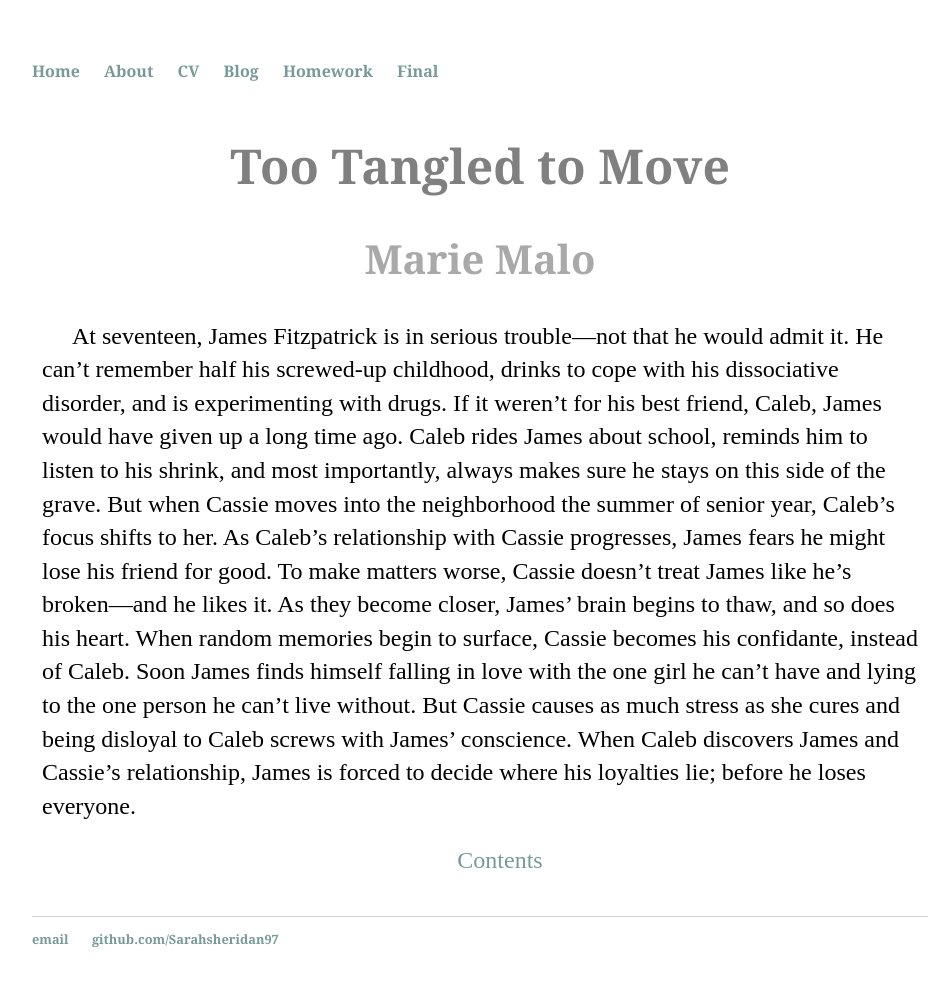
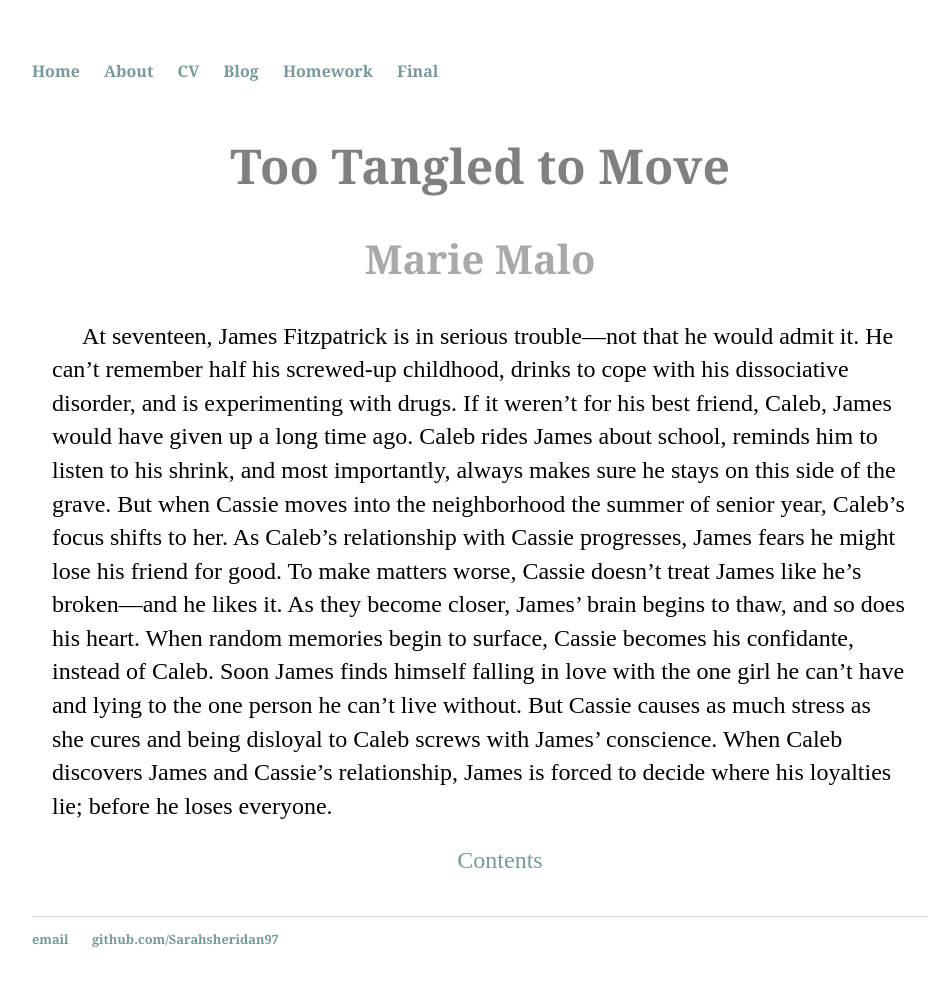
Before and after one commit to Sarahsheridan97/sarahsheridan97.github.io, a Jekyll site: the page built from final/index.html, in a window 1280 px wide. Shown: the whole page, without its empty margins (160-1109 px from the left). Built offline with Jekyll 4.4.1, drawn with Linux system fonts in a browser that asks for light colours.

Commit message:
Update extra.css

```diff
--- a/css/extra.css
+++ b/css/extra.css
@@ -6,12 +6,14 @@
   border: dotted;
 }
 
-card {
-  background: lightblue;
-  background-image: linear-gradient(lightblue, lightyellow, lightgray);
+head {
+  background: rgba(0, 128, 0, 0.3);
+  text-align: center;
   padding: 20px;
-  margin-top: 20px;
+  background-image: gradient(lightblue, lightyellow, lightgray);
+  border: dotted;
 }
+
 column {
   float: left;
 }
@@ -33,9 +35,9 @@
 
 div {
   padding-top: 3px;
-  padding-right: 10px;
+  padding-right: 20px;
   padding-bottom: 2px;
-  padding-left: 10px;
+  padding-left: 20px;
 }
 
 nav ul, footer ul {
```
